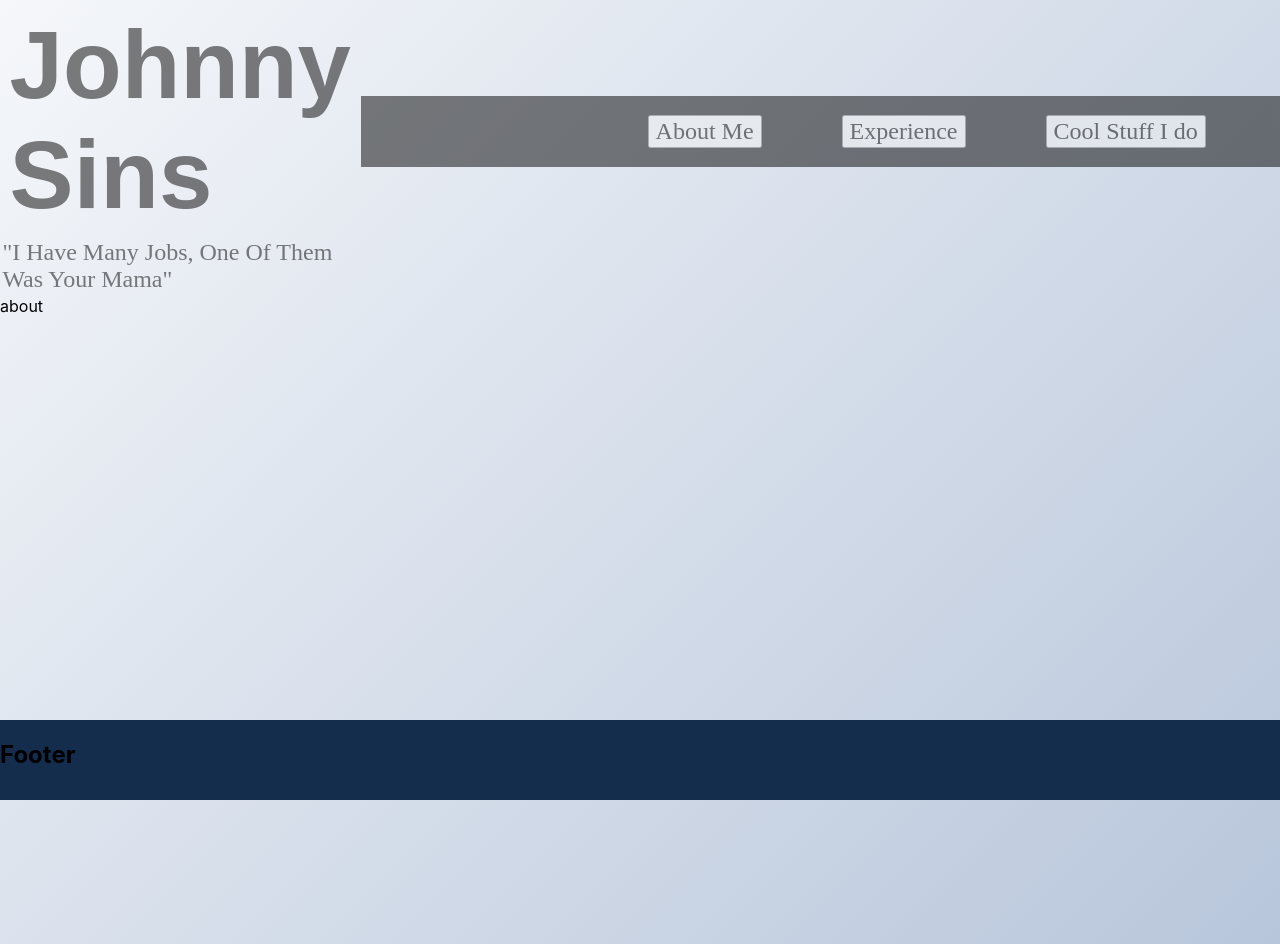
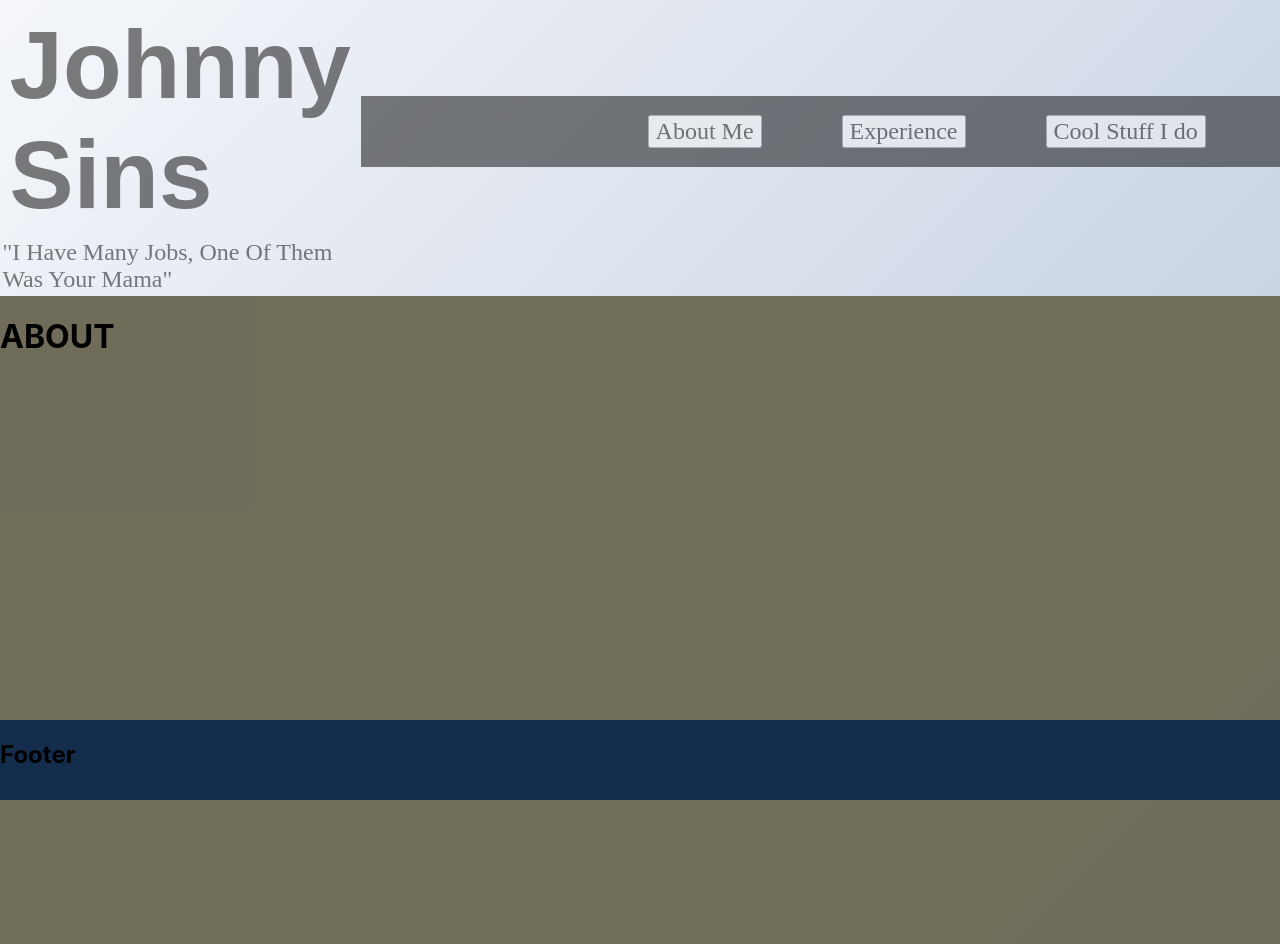
Before and after one commit to JustinLohKingWei/LohKingWayTooGood, a React (Create React App) app: page / in a window 1280 px wide. Both pictures are taken after a click on the button "About Me". Built offline with nearby package versions, Linux system fonts and the light colour scheme.

Commit message:
Added basic framer page animations

```diff
--- a/package.json
+++ b/package.json
@@ -10,6 +10,7 @@
     "@types/node": "^16.7.13",
     "@types/react": "^18.0.24",
     "@types/react-dom": "^18.0.0",
+    "framer-motion": "^7.6.5",
     "react": "^18.2.0",
     "react-dom": "^18.2.0",
     "react-scripts": "5.0.1",
--- a/src/components/Content.tsx
+++ b/src/components/Content.tsx
@@ -1,21 +1,33 @@
+import { AnimatePresence } from "framer-motion";
 import { useContext } from "react";
 import styled from "styled-components";
 import { GlobalContext, globalContextTypes } from "../App";
 import Header from "./Header";
 import SplitScreen from "./layout/SplitScreen";
+import About from "./pages/About";
+import Experience from "./pages/Experience";
+import Home from "./pages/Home";
 
 const ContentRoot = styled.div`
   display: flex;
   margin: 0;
-  min-height: 81vh ;
+  min-height: 81vh;
 `;
 
+
 function Content() {
+  // Use this context hook to change pages
+  const { content }: globalContextTypes = useContext(GlobalContext);
 
-  const{content}:globalContextTypes = useContext(GlobalContext)
-
-
-  return <ContentRoot>{content}</ContentRoot>;
+  return (
+    <ContentRoot>
+      <AnimatePresence mode="wait">
+      {content === "Home" ? <Home /> : <></>}
+      {content === "About" ? <About /> : <></>}
+      {content === "Experience" ? <Experience /> : <></>}
+      </AnimatePresence>
+    </ContentRoot>
+  );
 }
 
 export default Content;
--- a/src/components/Navbar.tsx
+++ b/src/components/Navbar.tsx
@@ -35,10 +35,10 @@ function Navbar() {
     <NavbarRoot>
       <NavbarList>
         <NavbarButtonContainer>
-          <NavbarButton onClick={()=>setContent("about")}>About Me</NavbarButton>
+          <NavbarButton onClick={()=>setContent("About")}>About Me</NavbarButton>
         </NavbarButtonContainer>
         <NavbarButtonContainer>
-          <NavbarButton onClick={()=>setContent("experience")}>Experience</NavbarButton>
+          <NavbarButton onClick={()=>setContent("Experience")}>Experience</NavbarButton>
         </NavbarButtonContainer>
         <NavbarButtonContainer>
           <NavbarButton>Cool Stuff I do</NavbarButton>
--- /dev/null
+++ b/src/components/pages/About.tsx
@@ -0,0 +1,34 @@
+import styled from "styled-components";
+import { motion } from "framer-motion";
+
+const AboutRoot = styled.div`
+  background-color: #6f6c58;
+  display: flex;
+  min-width: 100vw;
+  min-height: 100%;
+`;
+
+const initialAbout = { opacity: 0 };
+
+const animateAbout = { opacity: 1 };
+
+const transitionAbout = { duration: 3 };
+
+const exitAbout = { opacity: 0 };
+
+function About() {
+  return (
+    <motion.div
+      initial={initialAbout}
+      animate={animateAbout}
+      transition={transitionAbout}
+      exit={exitAbout}
+    >
+      <AboutRoot>
+        <h1>ABOUT</h1>
+      </AboutRoot>
+    </motion.div>
+  );
+}
+
+export default About;
--- /dev/null
+++ b/src/components/pages/Experience.tsx
@@ -0,0 +1,32 @@
+import styled from "styled-components";
+import { motion } from "framer-motion";
+
+const ExperienceRoot = styled.div`
+  background-color: #0d38e6;
+  display: flex;
+  min-width: 100vw;
+  min-height: 100%;
+`;
+
+const initialExperience = { opacity: 0 };
+
+const animateExperience = { opacity: 1 };
+
+const transitionExperience = { duration: 3 };
+
+const exitExperience = { opacity: 0 };
+
+function Experience() {
+  return (
+    <motion.div
+      initial={initialExperience}
+      animate={animateExperience}
+      transition={transitionExperience}
+      exit={exitExperience}
+    >
+      <ExperienceRoot>Experience</ExperienceRoot>
+    </motion.div>
+  );
+}
+
+export default Experience;
--- /dev/null
+++ b/src/components/pages/Home.tsx
@@ -0,0 +1,32 @@
+import { motion } from "framer-motion";
+import styled from "styled-components";
+
+const HomeRoot = styled.div`
+  background-color: gold;
+  display: flex;
+  min-width: 100vw;
+  min-height: 100%;
+`;
+
+const initialHome = { opacity: 0 };
+
+const animateHome = { opacity: 1 };
+
+const transitionHome = { duration: 5 };
+
+const exitHome = { x: -300, opacity: 0 };
+
+function Home() {
+  return (
+    <motion.div
+      initial={initialHome}
+      animate={animateHome}
+      transition={transitionHome}
+      exit={exitHome}
+    >
+      <HomeRoot>home</HomeRoot>
+    </motion.div>
+  );
+}
+
+export default Home;
```
Also changed, not shown: 1 other file (tests, documents, lock files or other folders).
